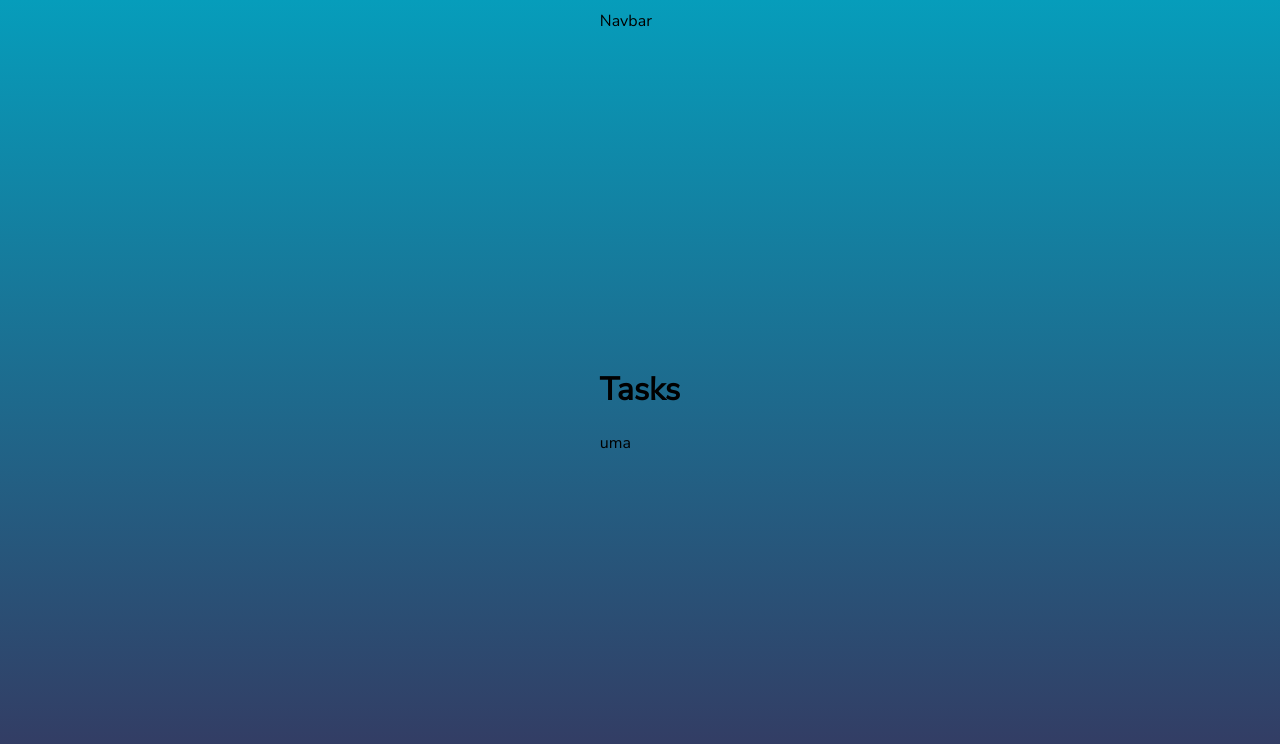
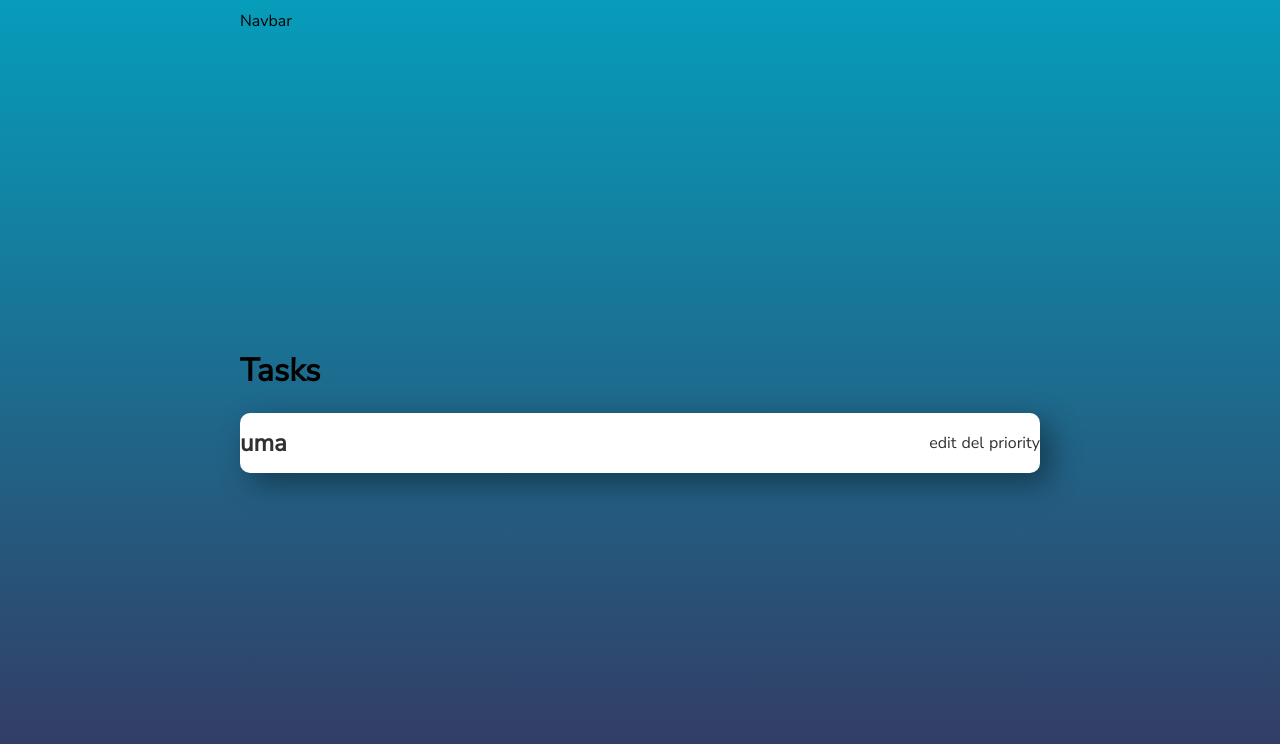
Before and after one commit to JohelPires/tasks, a React (Create React App) app: page / in a window 1280 px wide. Shown: the top 744 px of the page. Built offline with nearby package versions, Linux system fonts and the light colour scheme.

Commit message:
working on Task component

```diff
--- a/src/Componentes/Task.js
+++ b/src/Componentes/Task.js
@@ -1,7 +1,18 @@
 import React from 'react'
+import './task.css'
 
 function Task({ tarefas }) {
-    return <div>{tarefas[0]}</div>
+    return (
+        <div className="task-container">
+            <h2>{tarefas[0]}</h2>
+
+            <div className="controls">
+                <p>edit</p>
+                <p>del</p>
+                <p>priority</p>
+            </div>
+        </div>
+    )
 }
 
 export default Task
--- /dev/null
+++ b/src/Componentes/task.css
@@ -0,0 +1,19 @@
+.task-container {
+    display: flex;
+    align-items: center;
+    background-color: white;
+    color: rgb(49, 49, 49);
+    width: 80vw;
+    height: 60px;
+    max-width: 800px;
+    /* height: 30%; */
+    border-radius: 10px;
+    /* padding: 5px; */
+    box-shadow: 10px 10px 30px rgba(0, 0, 0, 0.4);
+    justify-content: space-between;
+}
+
+.controls {
+    display: flex;
+    gap: 5px;
+}
```
Also changed, not shown: src/logo.svg (deleted).
